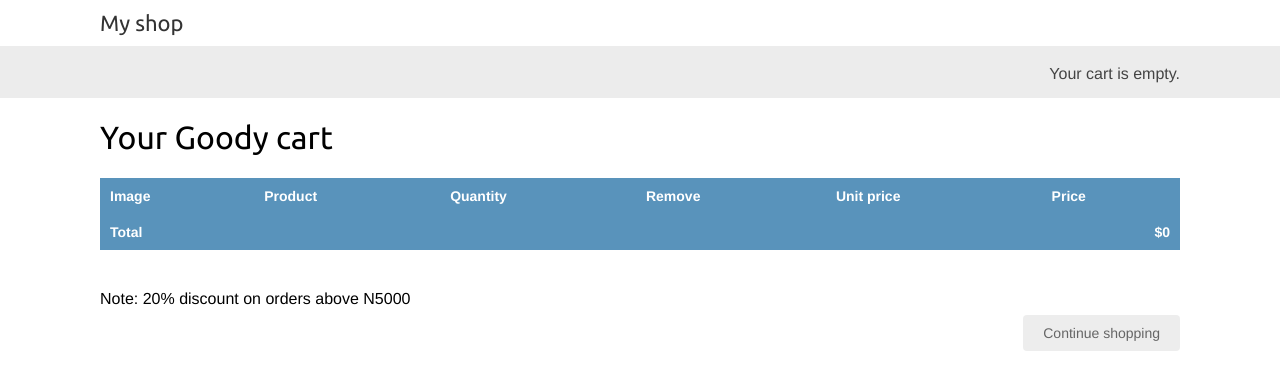
After one commit to OtuokereTobechukwu/cheflao, a Django app: page /cart/ in a window 1280 px wide. The commit adds this page. Shown: the top 390 px of the page. Run offline with Django 3.2, Linux system fonts and the light colour scheme.

Commit message:
Display cart and products selected with discount measures

```diff
--- a/cart/cart.py
+++ b/cart/cart.py
@@ -1,6 +1,7 @@
 from decimal import Decimal
 from django.conf import settings
 from shop.models import Product
+import math
 
 
 class Cart(object):
@@ -54,6 +55,7 @@ class Cart(object):
 
         for product in products:
             cart[str(product.id)]['product'] = product
+
         for item in cart.values():
             item['price'] = Decimal(item['price'])
             item['total_price'] = item['price'] * item['quantity']
@@ -66,14 +68,18 @@ class Cart(object):
         return sum(item['quantity'] for item in self.cart.values())
 
     def get_total_price(self):
-        return sum(Decimal(item['price']) * item['quantity'] for item
-                   in self.cart.values())
+        total_price = sum(Decimal(item['price']) * item['quantity'] for item
+                          in self.cart.values())
+        if total_price > 5000:
+            discount = math.ceil(total_price - (total_price * Decimal(20/100)))
+            return discount
+        return total_price
 
     def clear(self):
         # remove cart from session
         del self.session[settings.CART_SESSION_ID]
         self.save()
 
-    def discount(self):
-        # calculate discount for purchases greater than N5000
-        pass
+    # def get_discount(self, total_price):
+    #     # calculate discount for purchases greater than N5000
+    #     return math.ceil(total_price - (total_price * Decimal(20/100)))
--- /dev/null
+++ b/cart/templates/cart/detail.html
@@ -0,0 +1,67 @@
+{% extends "shop/base.html" %}
+{% load static %}
+
+{% block title %}
+  Your Goody bag
+{% endblock %}
+
+{% block content %}
+  <h1>Your Goody cart</h1>
+  <table class="cart">
+    <thead>
+      <tr>
+        <th>Image</th>
+        <th>Product</th>
+        <th>Quantity</th>
+        <th>Remove</th>
+        <th>Unit price</th>
+        <th>Price</th>
+      </tr>
+    </thead>
+    <tbody>
+      {% for item in cart %}
+        {% with product=item.product %}
+          <tr>
+            <td>
+              <a href="{{ product.get_absolute_url }}">
+                <img src="{% if product.image %}{{ product.image.url }}
+                {% else %}{% static "img/no_image.png" %}{% endif %}" alt="#">
+              </a>
+            </td>
+            <td>{{ product.name }}</td>
+            <td>
+              <form action="{% url "cart:cart_add" product.id %}" method="post">
+                {{ item.update_quantity_form.quantity }}
+                {{ item.update_quantity_form.override }}
+                <input type="submit" value="Update">
+                {% csrf_token %}
+              </form>
+            </td>
+            <td>
+              <form action="{% url "cart:cart_remove" product.id %}" method="post">
+                <input type="submit" value="Remove">
+                {% csrf_token %}
+              </form>
+            </td>
+            <td class="num">${{ item.price }}</td>
+            <td class="num">${{ item.total_price }}</td>
+          </tr>
+        {% endwith %}
+      {% endfor %}
+      <tr class="total">
+        <td>Total</td>
+        <td colspan="4"></td>
+        <td class="num">${{ cart.get_total_price }}</td>
+      </tr>
+    </tbody>
+
+  </table>
+    <p>Note: 20% discount on orders above N5000</p>
+  <p class="text-right">
+    <a href="{% url "shop:product_list" %}" class="button
+    light">Continue shopping</a>
+{#    <a href="{% url "orders:order_create" %}" class="button">#}
+{#      Checkout#}
+{#    </a>#}
+  </p>
+{% endblock %}
--- a/cart/urls.py
+++ b/cart/urls.py
@@ -0,0 +1,10 @@
+from django.urls import path
+from . import views
+
+app_name = 'cart'
+
+urlpatterns = [
+    path('', views.cart_detail, name='cart_detail'),
+    path('add/<int:product_id>/', views.cart_add, name='cart_add'),
+    path('remove/<int:product_id>/', views.cart_remove, name='cart_remove'),
+]
--- a/cheflao/urls.py
+++ b/cheflao/urls.py
@@ -20,7 +20,9 @@ from django.conf.urls.static import static
 
 urlpatterns = [
     path('admin/', admin.site.urls),
+    path('cart/', include('cart.urls', namespace='cart')),
     path('', include('shop.urls', namespace='shop')),
+
 ]
 
 if settings.DEBUG:
--- a/shop/views.py
+++ b/shop/views.py
@@ -1,5 +1,6 @@
 from django.shortcuts import render, get_object_or_404
 from .models import Category, Product
+from cart.forms import CartAddProductForm
 
 
 # Create your views here.
@@ -22,6 +23,8 @@ def product_detail(request, id, slug):
     product = get_object_or_404(Product,
                                 id=id, slug=slug,
                                 available=True)
+    cart_product_form = CartAddProductForm()
     return render(request,
                   'shop/product/detail.html',
-                  {'product': product})
+                  {'product': product,
+                   'cart_product_form': cart_product_form})
```
Also changed, not shown: shop/templates/shop/product/detail.html (+5 -5 lines), cart/admin.py (line endings or trailing spaces), cart/views.py (line endings or trailing spaces).
